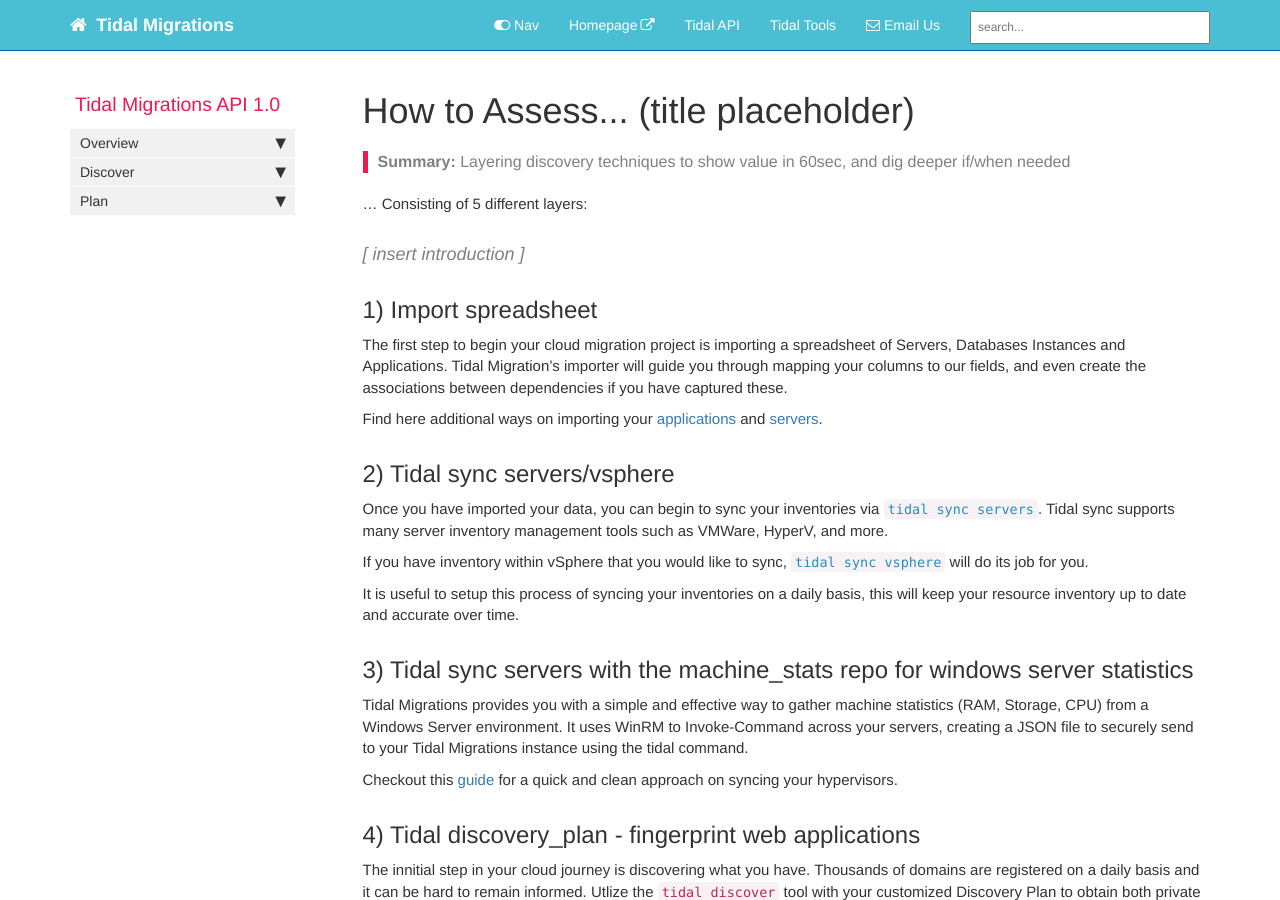
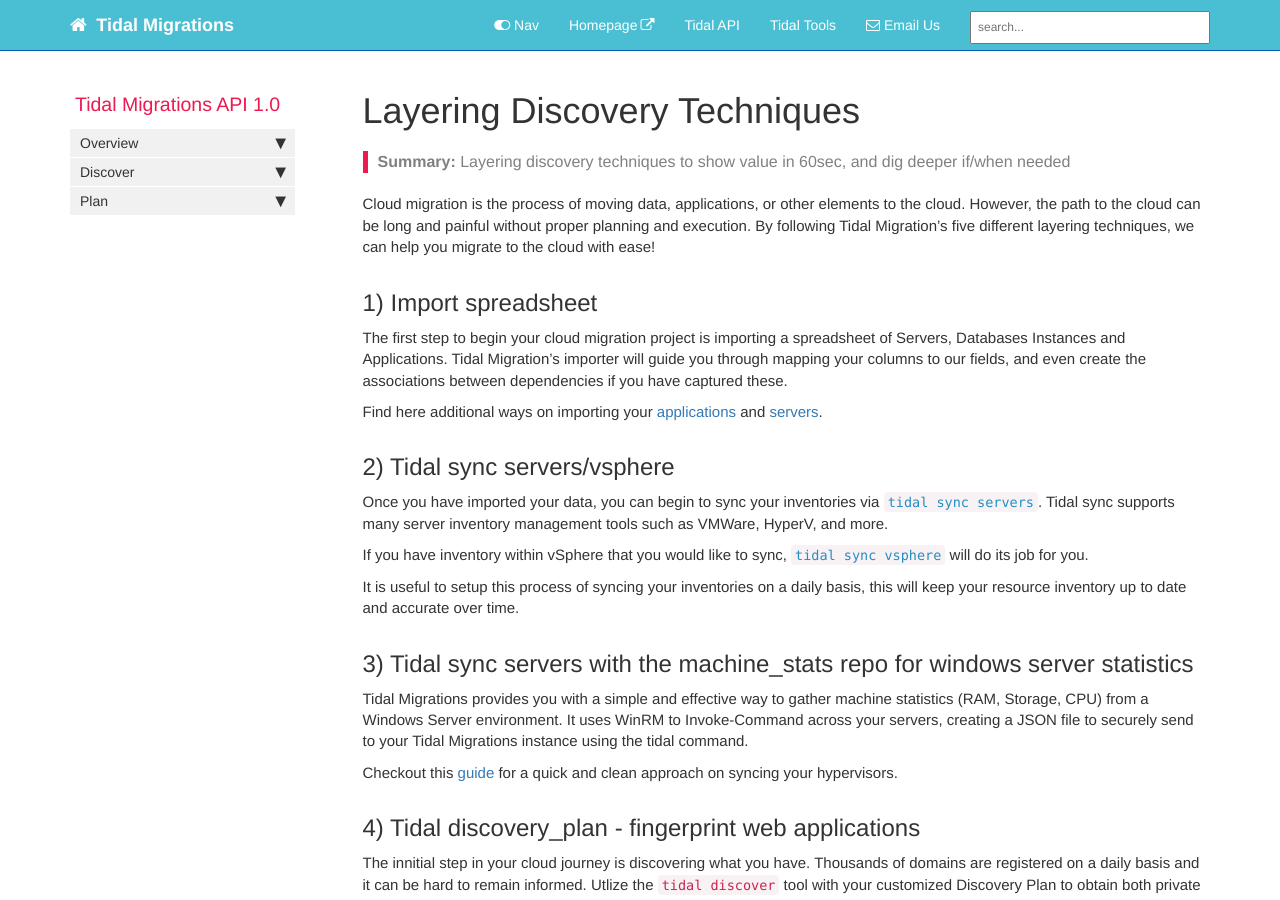
Before and after one commit to tidalmigrations/tidalmigrations.github.io, a Jekyll site: the page built from pages/tidal tools/howto.md, in a window 1280 px wide and 900 px high. Built offline with Jekyll 4.4.1, drawn with Linux system fonts in a browser that asks for light colours; nearby versions of some CDN libraries; comment, search, counter and statistics services are not loaded.

Commit message:
add introduction

```diff
--- a/pages/tidal tools/howto.md
+++ b/pages/tidal tools/howto.md
@@ -1,6 +1,6 @@
 ---
 toc: false
-title: How to Assess... (title placeholder)
+title: Layering Discovery Techniques
 keywords: sync, import
 last_updated: July, 2018
 summary: "Layering discovery techniques to show value in 60sec, and dig deeper if/when needed"
@@ -8,9 +8,9 @@ sidebar: main_sidebar
 permalink: discovery-techniques.html
 ---
 
-... Consisting of 5 different layers:
+Cloud migration is the process of moving data, applications, or other elements to the cloud. However, the path to the cloud can be long and painful without proper planning and execution.
+By following Tidal Migration's five different layering techniques, we can help you migrate to the cloud with ease!
 
-#### [ insert introduction ]
 
 ## 1) Import spreadsheet
 
```
